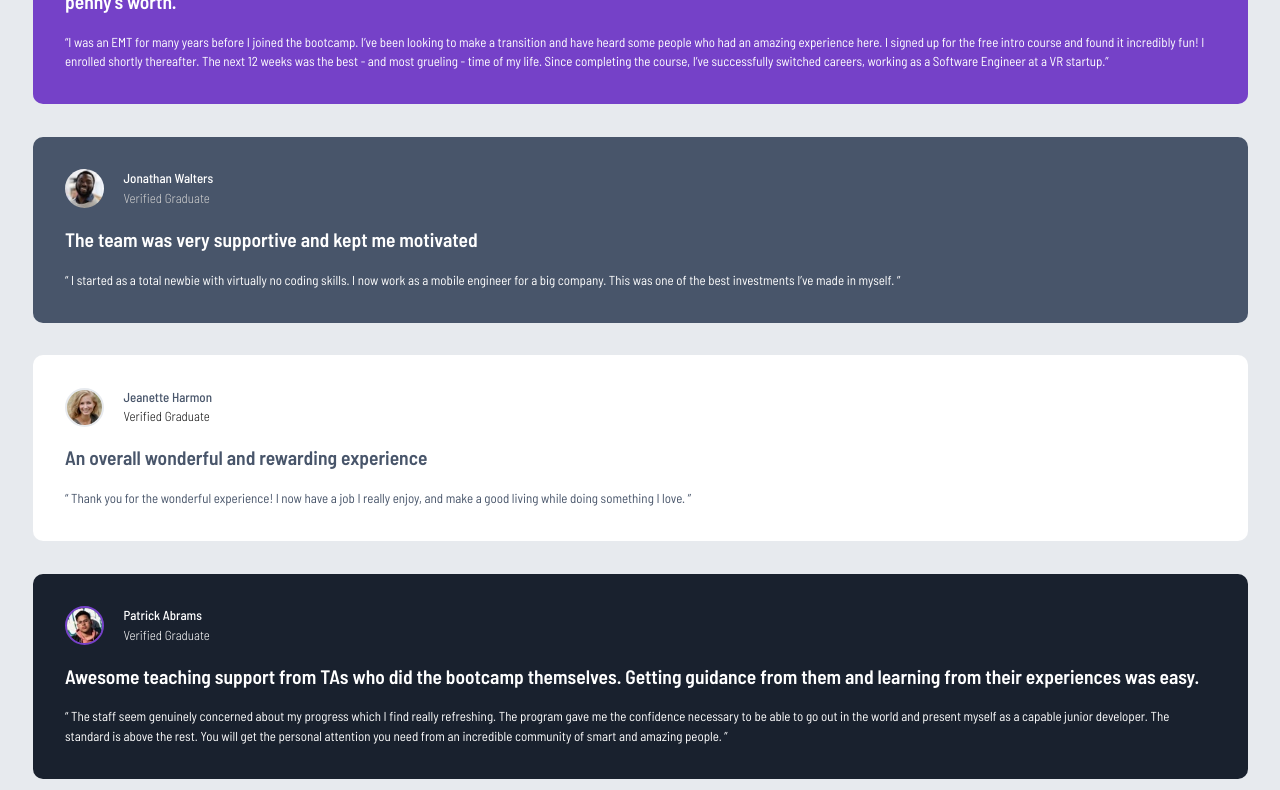
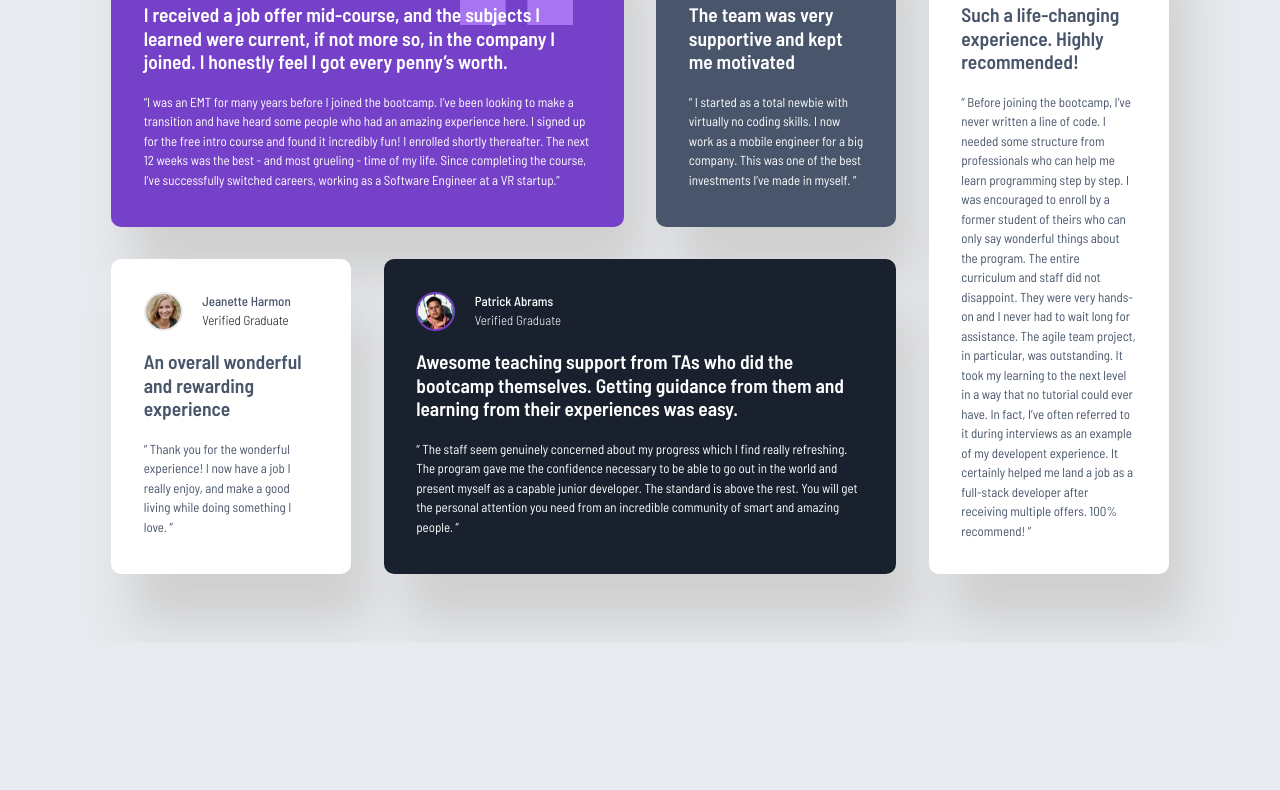
Before and after one commit to jma26/testimonial-grid-section, a plain HTML site: page index.html in a window 1280 px wide. Shown: the part 157-947 px from the top of the page. After the commit the page ends 800 px from the top, so only its background shows below. Drawn offline with Linux system fonts and the light colour scheme.

Commit message:
Add desktop styles

```diff
--- a/index.html
+++ b/index.html
@@ -10,7 +10,7 @@
   <link href="https://fonts.googleapis.com/css2?family=Barlow+Semi+Condensed:ital,wght@0,100;0,200;0,300;0,400;0,500;0,600;0,700;0,800;0,900;1,100;1,200;1,300;1,400;1,500;1,600;1,700;1,800;1,900&display=swap" rel="stylesheet">
   <link rel="stylesheet" href="./styles.css">
 
-  <title>Frontend Mentor | [Challenge Name Here]</title>
+  <title>Frontend Mentor | Testimonials grid section</title>
 
   <!-- Feel free to remove these styles or customise in your own stylesheet 👍 -->
   <style>
@@ -22,6 +22,7 @@
   <main>
     <h1 class="sr-only">Testimonials Grid Section</h1>
     <article class="testimonials__article testimonials__article--purple">
+      <img class="quotation-icon" src="./images/bg-pattern-quotation.svg" alt="" />
       <header class="testimonials__header">
         <img class="testimonials__header-image" src="./images/image-daniel.jpg" alt="Daniel Clifford" />
         <h2 class="testimonials__header-headline">Daniel Clifford</h2>
@@ -68,10 +69,5 @@
       <p class="testimonials__quote">“ Before joining the bootcamp, I’ve never written a line of code. I needed some structure from professionals who can help me learn programming step by step. I was encouraged to enroll by a former student of theirs who can only say wonderful things about the program. The entire curriculum and staff did not disappoint. They were very hands-on and I never had to wait long for assistance. The agile team project, in particular, was outstanding. It took my learning to the next level in a way that no tutorial could ever have. In fact, I’ve often referred to it during interviews as an example of my developent experience. It certainly helped me land a job as a full-stack developer after receiving multiple offers. 100% recommend! ”</p>
     </article>
   </main>
-
-  <div class="attribution">
-    Challenge by <a href="https://www.frontendmentor.io?ref=challenge" target="_blank">Frontend Mentor</a>.
-    Coded by <a href="#">Your Name Here</a>.
-  </div>
 </body>
 </html>
--- a/styles.css
+++ b/styles.css
@@ -71,11 +71,16 @@ ul, ol, li, table, tr, td, th {
   border: 0;
 }
 
+body {
+  background-color: var(--grey-100);
+}
+
 main {
-  background-color: var(--grey-100);
   display: flex;
   flex-direction: column;
   gap: 2.5rem;
+  margin: 0 auto;
+  max-width: 110rem;
   min-height: 100vh;
   padding: 2.5rem;
 }
@@ -91,21 +96,33 @@ main {
 .testimonials__article--purple {
   background-color: var(--purple-500);
   color: var(--white);
+  grid-area: purple;
 }
 
 .testimonials__article--grey {
   background-color: var(--grey-500);
   color: var(--white);
+  grid-area: grey;
 }
 
 .testimonials__article--white {
   background-color: var(--white);
   color: var(--grey-500);
+  grid-area: white;
+}
+
+.testimonials__article--white:nth-last-child(1) {
+  grid-area: white2;
 }
 
 .testimonials__article--blue {
   background-color: var(--dark-blue);
   color: var(--white);
+  grid-area: blue;
+}
+
+.quotation-icon {
+  display: none;
 }
 
 .testimonials__header {
@@ -171,9 +188,100 @@ main {
   font-size: 1.5rem;
   font-weight: 600;
   line-height: 1.2;
+  z-index: 100;
 }
 
 .testimonials__quote {
   font-size: 1rem;
   font-weight: 400;
 }
+
+@media only screen and (min-width: 768px) {
+  main {
+    display: grid;
+    grid-template-columns: auto auto auto auto;
+    grid-template-rows: auto auto auto;
+    grid-template-areas:
+      "purple purple purple grey"
+      "white blue blue blue"
+      "white2 white2 white2 white2";
+    padding: 5rem;
+  }
+
+  .testimonials__article {
+    box-shadow: 20px 50px 50px var(--grey-200);
+    z-index: 100;
+  }
+
+  .testimonials__article--purple {
+    position: relative;
+  }
+
+  .quotation-icon {
+    display: block;
+    height: 110px;
+    position: absolute;
+    right: 10%;
+    top: 1%;
+    width: auto;
+    z-index: 50;
+  }
+
+}
+
+@media only screen and (min-width: 1200px) {
+  main {
+    align-content: center;
+    grid-template: repeat(2, auto) / repeat(4, 240px);
+    justify-content: center;
+  }
+
+  .testimonials__article--purple {
+    position: relative;
+  }
+
+  .testimonials__article {
+    box-shadow: 20px 50px 50px var(--grey-200);
+    z-index: 100;
+  }
+
+  .testimonials__article--purple {
+    grid-column: 1/3;
+    grid-row: 1/2;
+  }
+
+  .testimonials__article--grey {
+    grid-column: 3/4;
+    grid-row: 1/2;
+  }
+
+  .testimonials__article--white {
+    grid-column: 1/2;
+    grid-row: 2/3;
+  }
+
+  .testimonials__article--blue {
+    grid-column: 2/4;
+    grid-row: 2/3;
+  }
+
+  .testimonials__article--white:nth-last-child(1) {
+    grid-column: 4/5;
+    grid-row: 1/3;
+  }
+
+  .testimonials__review {
+    line-clamp: 3;
+    -webkit-line-clamp: 3;
+  }
+
+  .quotation-icon {
+    display: block;
+    height: 110px;
+    position: absolute;
+    right: 10%;
+    top: 1%;
+    width: auto;
+    z-index: 50;
+  }
+}
```
